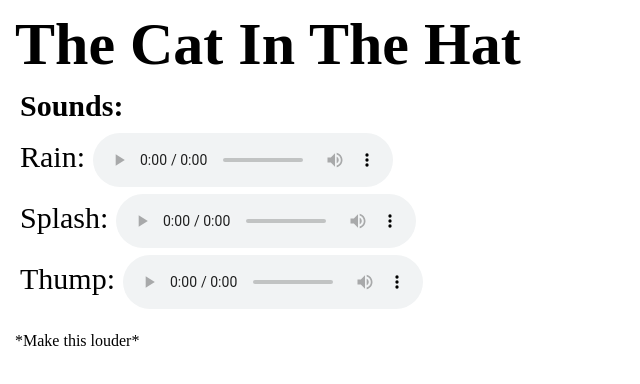
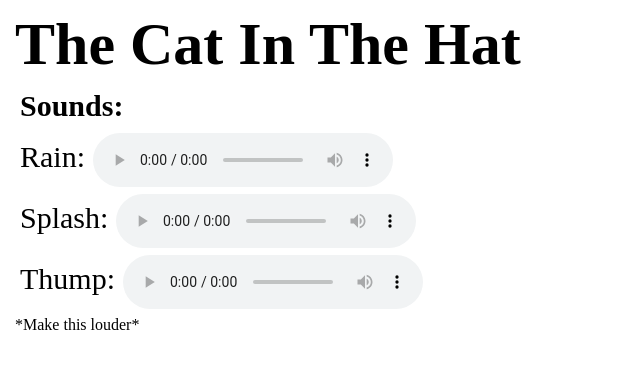
Before and after one commit to glz-diego/CatInTheHat, a plain HTML site: page index.html in a window 1280 px wide. Shown: the whole page, without its empty margins (0-640 px from the left). Drawn offline with Linux system fonts and the light colour scheme.

Commit message:
Update index.html

```diff
--- a/index.html
+++ b/index.html
@@ -28,6 +28,6 @@
 	<!--audio-->
 	<span>Rain: </span><audio src="rain.mp3" controls></audio><br>
 	<span>Splash: </span><audio src="splash.mp3" controls></audio><br>
-	<span>Thump: </span><audio src="thump.mp3" controls></audio><br><p>*Make this louder*</p>
+	<span>Thump: </span><audio src="thump.mp3" controls></audio><br>*Make this louder*
 </body>
 </html>
```
